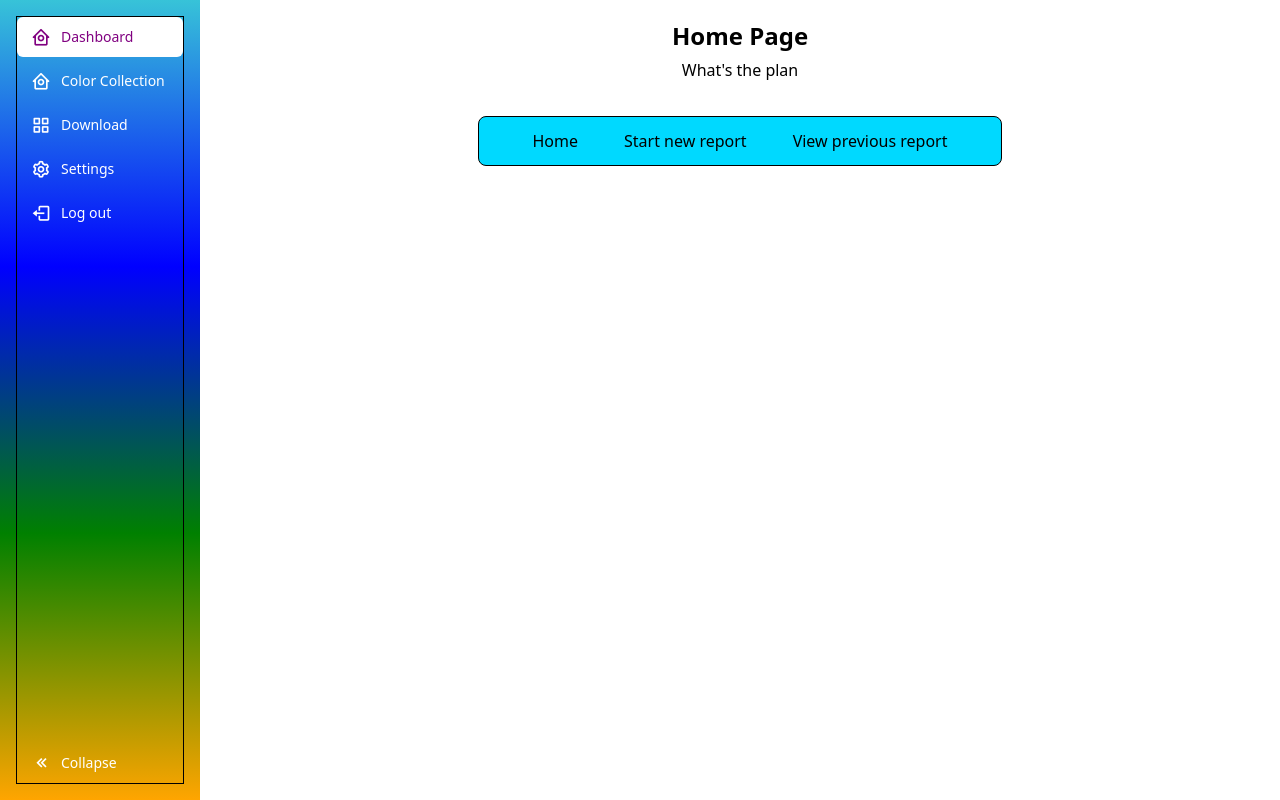
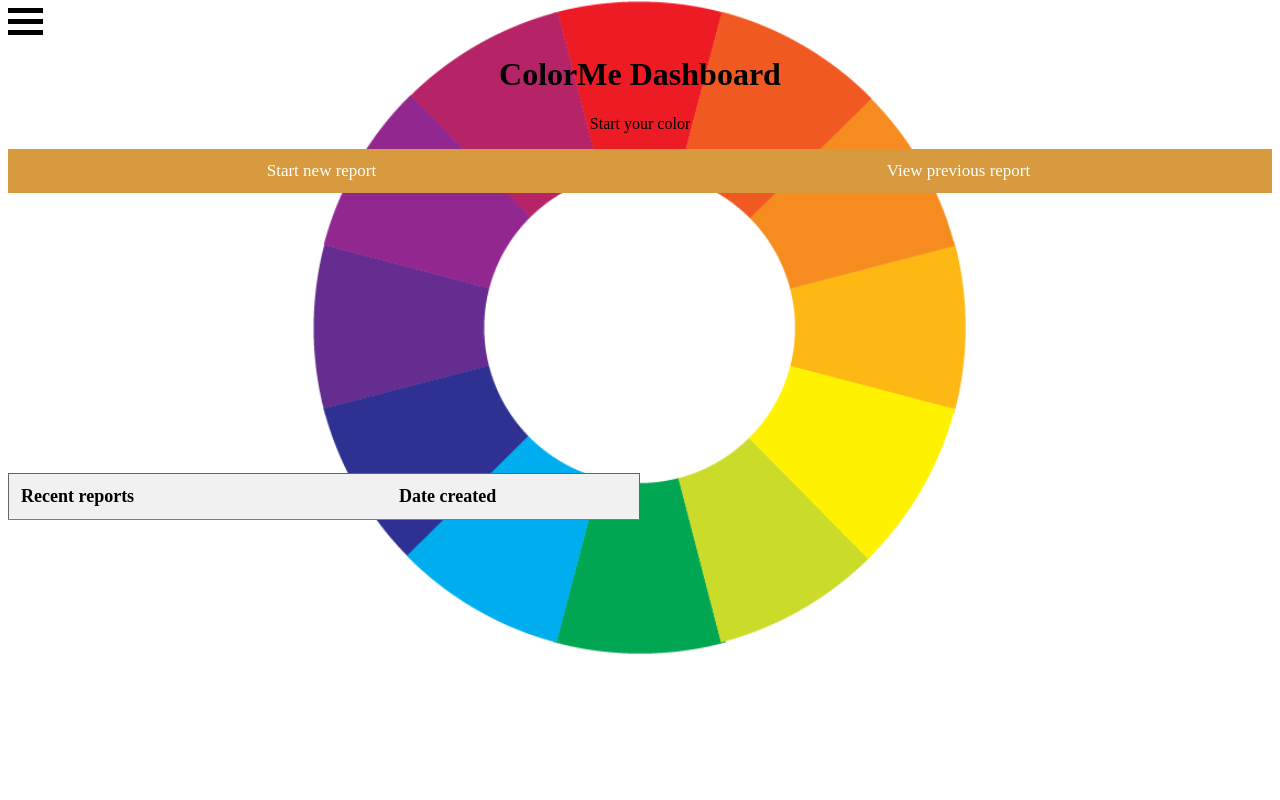
Before and after one commit to arshkad/CPSC491, a website: page frontend/Dashboard.html in a window 1280 px wide. Drawn offline with nearby package versions, Linux system fonts and the light colour scheme.

Commit message:
Some changes to Dashboard

```diff
--- /dev/null
+++ b/Col_Collec.css
@@ -0,0 +1,31 @@
+* {
+    margin: 0;
+    padding: 0;
+    box-sizing: border-box;
+}
+
+body {
+    padding: 20px;
+    justify-content: center;
+    align-items: center;
+    font-family: 'Roboto', sans-serif;
+    background-color: burlywood;
+
+}
+
+.Greetings {
+  position: relative;
+  z-index: 1;
+  text-align: center;
+  padding-top: 50px;
+}
+
+form {
+    color:blanchedalmond;
+}
+
+.no-report-message {
+    color:aquamarine;
+    font-style: italic;
+    margin-top: 10px;
+}
--- /dev/null
+++ b/Color_Collection.html
@@ -0,0 +1,30 @@
+<!DOCTYPE html>
+<html lang="en">
+<head>
+    <meta charset="UTF-8">
+    <meta name="viewport" content="width=device-width, initial-scale=1.0">
+    <link rel="stylesheet" href="Col_Collec.css"">
+    <title>Document</title>
+</head>
+<body>
+    <main>
+         <div class="Greetings">
+            <h1>Your color reports, stored here!</h1>
+         </div>
+    </main>
+
+    <script>
+        const list = document.getElementById(reportList);
+        let reports = JSON.parse(localStorage.getItem('reports')) || [];
+        function makeReport() {
+            list.innerHTML ='';
+            if (reports.length === 0) {
+                const noReports = document.createElement('p');
+                noReports.className = 'No-report-message';
+                noReports.textContent = "Oh no! There's no color reports! Make one now";
+                list.appendChild(noReports);
+            }
+        }
+    </script>
+</body>
+</html>
--- /dev/null
+++ b/frontend/Col_Collec.css
@@ -0,0 +1,31 @@
+* {
+    margin: 0;
+    padding: 0;
+    box-sizing: border-box;
+}
+
+body {
+    padding: 20px;
+    justify-content: center;
+    align-items: center;
+    font-family: 'Roboto', sans-serif;
+    background-color: burlywood;
+
+}
+
+.Greetings {
+  position: relative;
+  z-index: 1;
+  text-align: center;
+  padding-top: 50px;
+}
+
+form {
+    color:blanchedalmond;
+}
+
+.no-report-message {
+    color:aquamarine;
+    font-style: italic;
+    margin-top: 10px;
+}
--- a/frontend/Dash.css
+++ b/frontend/Dash.css
@@ -1,4 +1,126 @@
+.sidebar_icon {
+    width: 35px;
+    height: 5px;
+    background-color: black;
+    margin: 6px 0;
+}
 
+.sidenav {
+    height: 100vh;
+    width: 0;
+    position: fixed;
+    z-index: 1;
+    top: 0;
+    left: 0;
+    background-color: #36bff1;
+    overflow-x: hidden;
+    padding-top: 60px;
+    transition: 0.5s;
+}
+
+.sidenav a {
+    padding: 8px 8px 8px 32px;
+    text-decoration: none;
+    font-size: 25px;
+    color: #818181;
+    display: block;
+    transition: 0.3s;
+}
+
+.sidenav a:hover {
+    color: #f1f1f1;
+}
+
+.sidenav .closebtn {
+    position: absolute;
+    top: 0;
+    right: 25px;
+    font-size: 36px;
+    margin-left: 50px;
+}
+
+#main {
+    transition: margin-left .5s;
+    padding: 20px;
+}
+
+@media screen and (max-height:450px) {
+    .sidenav {padding-top: 15px}
+    .sidenav a {font-size: 18px}
+}
+
+.selection {
+    display: flex;
+    gap: 10px;
+    justify-content: center;
+    width: 100%;
+    background-color:#d79a3e;
+    overflow: auto;
+}
+
+.selection a {
+    float: left;
+    padding: 12px;
+    color: white;
+    text-decoration: none;
+    font-size: 17px;
+    width: 250%;
+    text-align: center;
+}
+
+.selection a:hover {
+    background-color: #581fb9;
+}
+
+.selection a.active {
+    background-color: #04AA6D
+}
+
+@media screen and (max-width: 500px) {
+    .selection a {
+        float: none;
+        display: block;
+        width: 100%;
+        text-align: left;
+    }
+}
+
+#myTable {
+    margin-top: 280px;
+    border-collapse: collapse;
+    width: 50%;
+    border: 1px solid #656363;
+    font-size: 18px;
+}
+
+#myTable th, #myTable td {
+    text-align: left;
+    padding: 12px;
+}
+
+#myTable tr {
+    border-bottom: 1px solid #807f7f;
+}
+
+#myTable tr.header, #myTable tr:hover {
+    background-color: #f1f1f1;
+}
+
+.Greetings {
+    text-align: center;
+}
+
+body.BG-image {
+  background-image: url('images/202-2020671_blood-drip-clip-art.png');
+  background-repeat: no-repeat;
+  background-position: center;
+  background-size: contain; /* prevents distortion */
+  min-height: 80vh;
+}
+
+
+
+/*
 body {
     --sb-width: 5rem;
     font-family: system-ui, sans-serif;
@@ -9,7 +131,7 @@ body {
 }
 
 body.sb-decor main {
-    /*--sb-width: 12.5rem;*/
+    sb-width: 12.5rem;
     margin-left: 12.5rem;
 }
 
@@ -28,11 +150,11 @@ aside {
     /*top: 0;
     left: 0;
     bottom: 0;
-    */
+
     inset:0 auto 0 0;
     padding: 1rem;
     width: 5rem;
-    /*width: 80px;*/
+    /*width: 80px;
     background-image: linear-gradient(rgb(55, 195, 216), blue, green, orange);
     transition: width 0.5s ease-in-out;
 }
@@ -111,3 +233,36 @@ main {
         margin-left: var(--sb-width);
     }
 }
+
+.sidebar {
+    width: 230px;
+    transition: width 0.3s ease;
+    overflow:hidden;
+}
+
+.collapse-btn {
+    width: 100%px;
+    background: white;
+    border: none;
+    cursor: pointer;
+    padding: 10px;
+}
+
+.sidebar.collapsed {
+    width: 70px;
+}
+
+.sidebar.collapsed .link-text {
+    display: none;
+}
+
+.sidebar li {
+    display: flex;
+    align-items: center;
+    gap: 12px;
+}
+
+.sidebar.collapsed li {
+    justify-content: center;
+    gap: 0;
+}
--- a/frontend/Dashboard.html
+++ b/frontend/Dashboard.html
@@ -1,3 +1,62 @@
+<!DOCTYPE html>
+<html lang="en">
+<head>
+  <meta charset="UTF-8">
+  <meta name="viewport" content="width=device-width, initial-scale=1.0">
+   <link rel="stylesheet" href="Dash.css">
+   <link rel="icon" type="image/x-icon" href="color-wheel-guide-isolated-on-transparent-vector-48630416.webp">
+  <title>Document</title>
+</head>
+<body class="BG-image"></body>
+<body>
+  <div id="mySidenav" class="sidenav">
+    <a href="javascript:void(0)" class="closebtn" onclick="closeNav()">&times;</a>
+    <a href="#">Profile</a>
+    <a href="/frontend/Color_Collection.html">Color Collections</a>
+    <a href="#">Settings</a>
+    <a href="#">Log out</a>
+  </div>
+
+  <span onclick="openNav()">
+    <div id="sidebar_icon">
+        <div class="sidebar_icon"></div>
+        <div class="sidebar_icon"></div>
+        <div class="sidebar_icon"></div>
+    </div>
+  </span>
+  <div>
+    <!--add any content between this div-->
+    <div class="Greetings">
+       <h1>ColorMe Dashboard</h1>
+       <p>Start your color </p>
+    </div>
+   <div class="selection">
+      <a href="#">Start new report</a>
+      <a href="#">View previous report</a>
+   </div>
+   <table id="myTable">
+    <tr class="header">
+      <th style="width: 60%">Recent reports</th>
+      <th style="width: 40%"> Date created</th>
+    </tr>
+   </table>
+
+   <script>
+    function openNav() {
+      document.getElementById("mySidenav").style.width = "250px";
+      document.getElementById("main").style.marginLeft = "250px";
+    }
+
+    function closeNav() {
+      document.getElementById("mySidenav").style.width = "0";
+      document.getElementById("main").style.marginLeft = "0";
+    }
+  </script>
+  </div>
+</body>
+</html>
+
+<!--
 <!DOCTYPE html>
 <html lang="en">
 <head>
@@ -53,6 +112,17 @@
         </li>
       </ul>
     </nav>
+    <div id="sidebar" class="fixed-sidebar">
+          <ul>
+            <li><i class="symbol-home"></i><span class="link-text">Dashboard</span></li>
+            <li><i class="symbol-grid"></i><span class="link-text">Color Collection</span></li>
+            <li><i class="symbol-download"></i><span class="link-text">Download</span></li>
+            <li><i class="symbol-settings"></i><span class="link-text">Settings</span></li>
+            <li><i class="symbol-logout"></i><span class="link-text">Log out</span></li>
+          </ul>
+
+          <button id="toggle-btn" class="collapse-btn">Collapse</button>
+        </div>
   </aside>
   <main class="mainAnim">
     <h1>Home Page</h1>
@@ -63,7 +133,10 @@
       <a href="#">View previous report</a>
       <span></span>
     </nav>
+
+
   <script>
+      const sidebar = document.getElementById("sidebar");
       const resizeBtn = document.querySelector('[data-resize-btn]');
       resizeBtn.addEventListener('click', function(e) {
         e.preventDefault();
@@ -76,5 +149,20 @@
         window.location.href = '/';
       });
     </script>
+
+
+
+  <script>
+    const sidebar = document.getElementById("sidebar");
+    const toggleBtn = document.getElementById("toggle-btn");
+
+    toggleBtn.addEventListener("click", () => {
+      sidebar.classList.toggle("Collapsed");
+      toggleBtn.textContent = sidebar.classlist.contain("Collapsed") ? ">>" : "<<"
+    });
+  </script>
+
 </body>
 </html>
+
+-->
```
Also changed, not shown: frontend/Color_Collection.html (added, +40 -0 lines), 1 other file.
